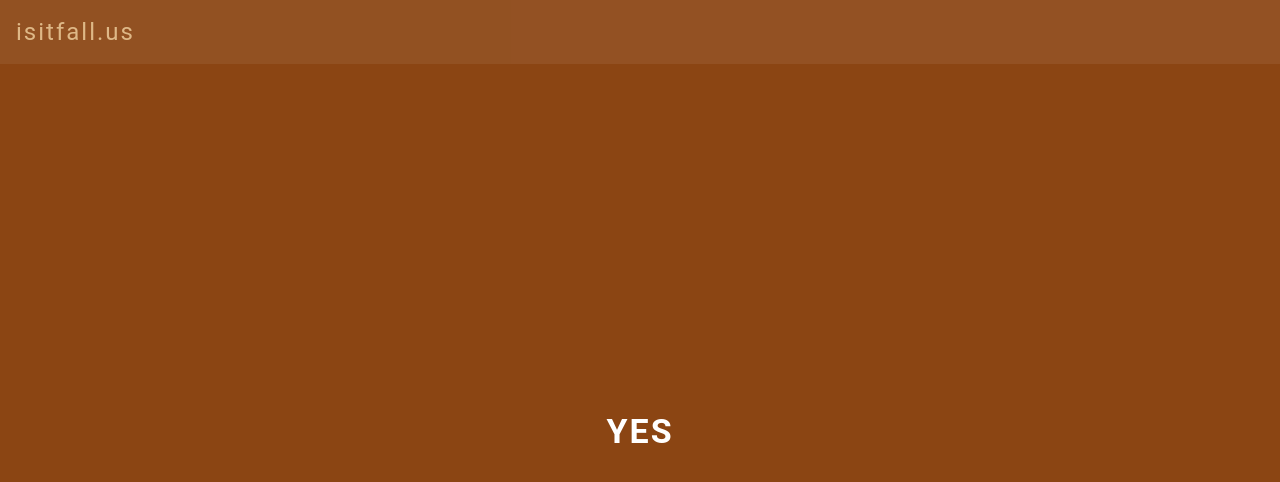
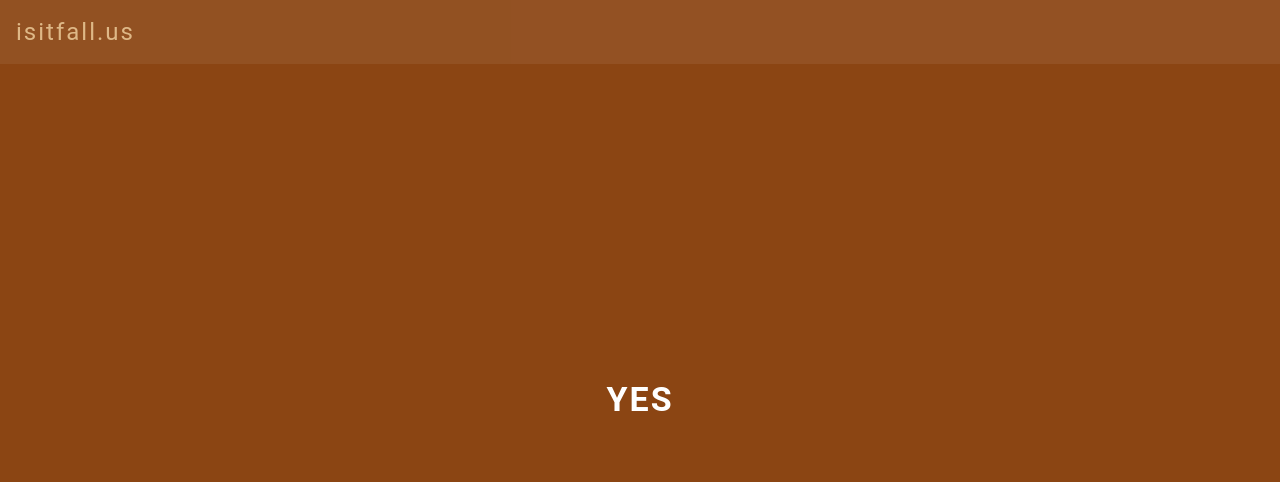
Before and after one commit to drewcoble/is-it-fall, a Next.js app: page / in a window 1280 px wide. Shown: the top 482 px of the page. Built offline with nearby package versions, Linux system fonts and the light colour scheme.

Commit message:
use 100dvh instead of 100vh

```diff
--- a/src/app/page.tsx
+++ b/src/app/page.tsx
@@ -28,9 +28,9 @@ export default function Home() {
       <Stack
         sx={{
           alignItems: "center",
-          height: "100vh",
+          height: "100dvh",
           justifyContent: "center",
-          paddingTop: 8,
+          paddingTop: 0,
           width: "100%",
         }}
       >
```
